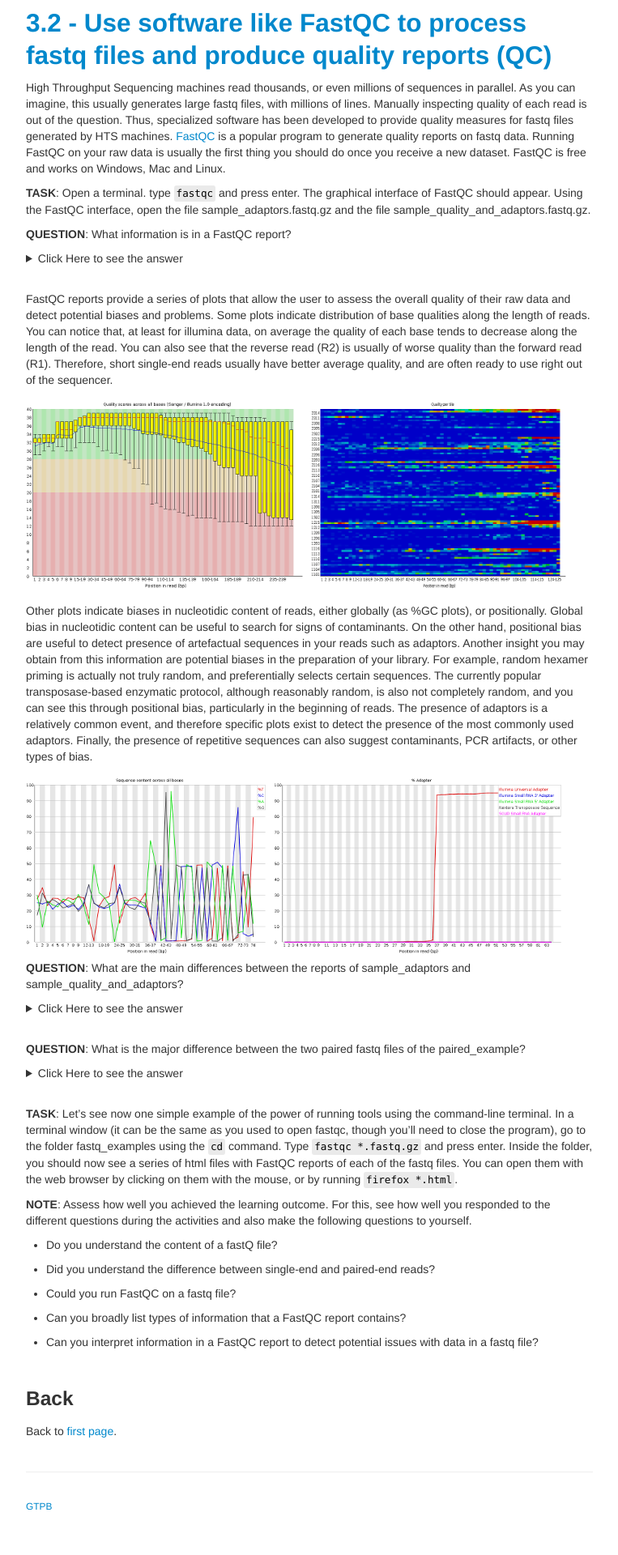
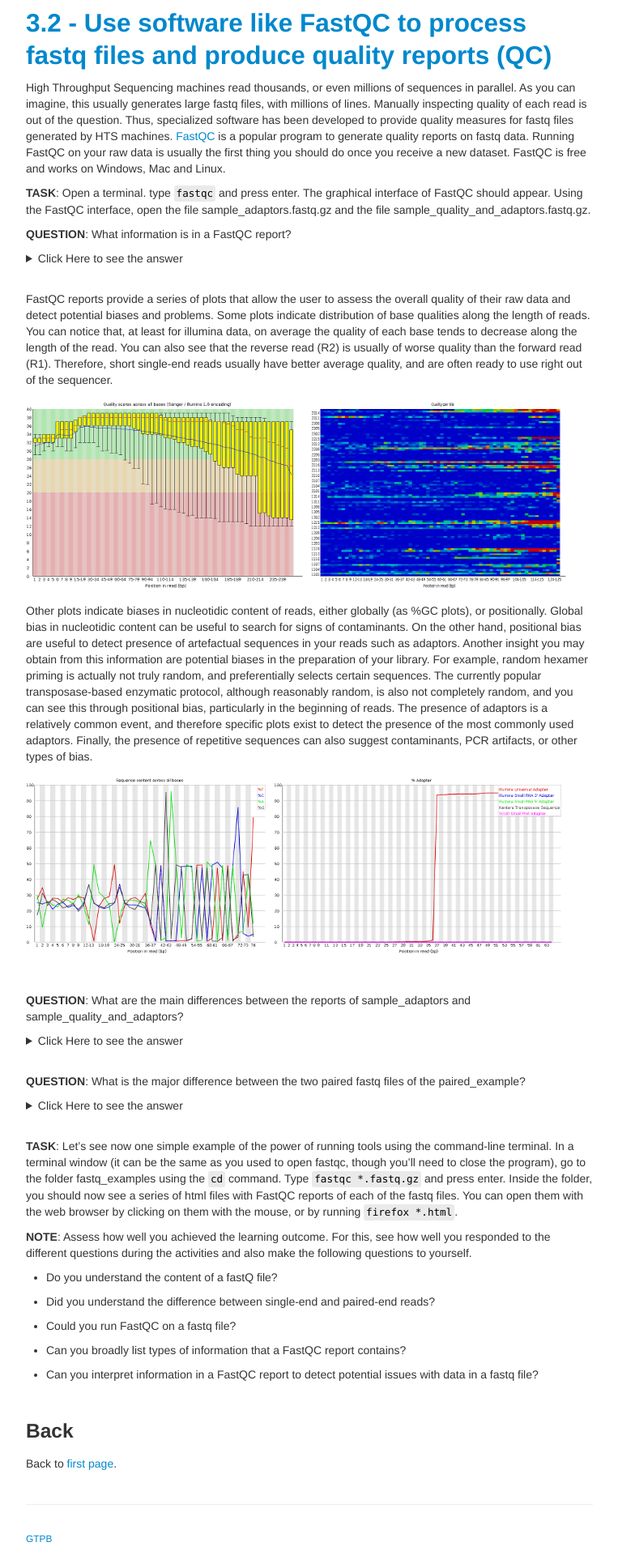
Before and after one commit to GTPB/ADER19F, a Jekyll site: the page built from pages/L03.md, in a window 1280 px wide. Shown: the part 1085-3005 px from the top of the page at 81% size, without its empty margins (258-1021 px from the left). Built offline with Jekyll 4.4.1, drawn with Linux system fonts in a browser that asks for light colours; before the commit the page ends 2965 px from its top, so only the background shows below that.

Commit message:
Update L03.md

```diff
--- a/pages/L03.md
+++ b/pages/L03.md
@@ -85,7 +85,7 @@ FastQC reports provide a series of plots that allow the user to assess the overa
 Other plots indicate biases in nucleotidic content of reads, either globally (as %GC plots), or positionally. Global bias in nucleotidic content can be useful to search for signs of contaminants. On the other hand, positional bias are useful to detect presence of artefactual sequences in your reads such as adaptors. Another insight you may obtain from this information are potential biases in the preparation of your library. For example, random hexamer priming is actually not truly random, and preferentially selects certain sequences. The currently popular transposase-based enzymatic protocol, although reasonably random, is also not completely random, and you can see this through positional bias, particularly in the beginning of reads. The presence of adaptors is a relatively common event, and therefore specific plots exist to detect the presence of the most commonly used adaptors. Finally, the presence of repetitive sequences can also suggest contaminants, PCR artifacts, or other types of bias.
 
 <img src="./images/L03/base_bias.png" alt="Base Bias" style="float: left; height: 16em; margin-right: 1%; margin-bottom: 0.5em;"><img src="./images/L03/adaptor.png" alt="Adaptor" style="float: left; height: 16em; margin-right: 1%; margin-bottom: 0.5em;">
-<br/>
+<p style="clear: both;"></p><br/>
 
 **QUESTION**: What are the main differences between the reports of sample_adaptors and sample_quality_and_adaptors?
 <details><summary>Click Here to see the answer</summary><p>
```
